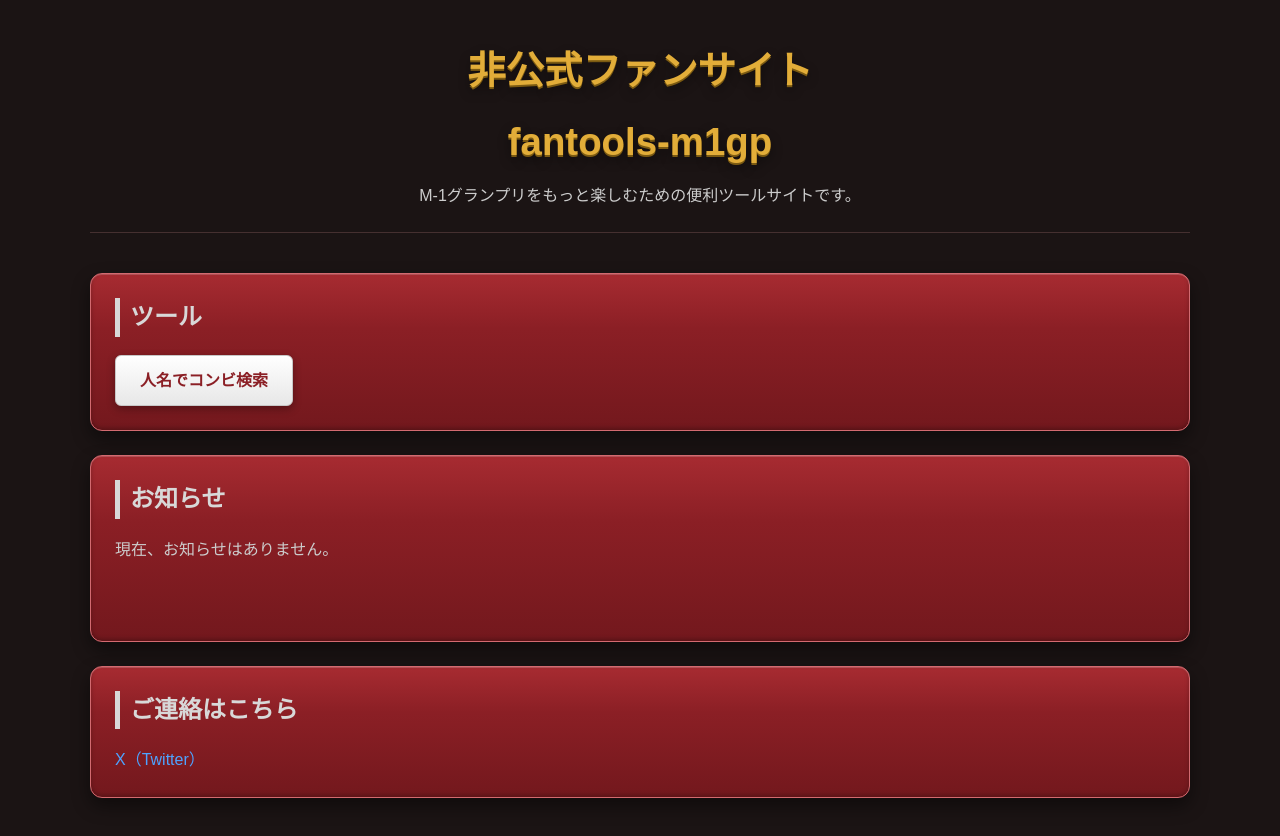
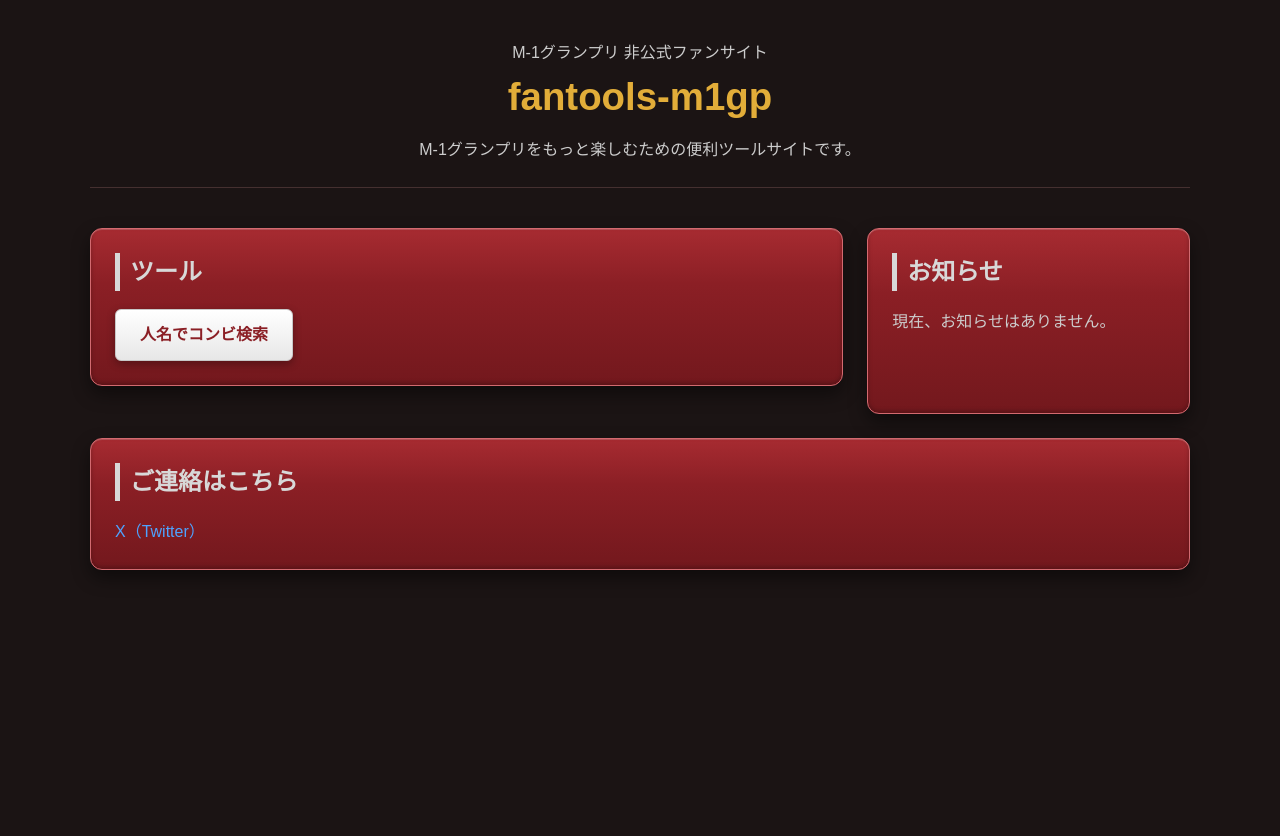
Before and after one commit to pukaowhotakeit/m-1_fan_page, a plain HTML site: page web/index.html in a window 1280 px wide. After the commit the page ends 800 px from the top, so only its background shows below. Drawn offline with Linux system fonts and the light colour scheme.

Commit message:
トップページのレイアウト変更#20260723

```diff
--- a/web/index.html
+++ b/web/index.html
@@ -16,7 +16,8 @@
 
         <header>
 
-            <h1>非公式ファンサイト</h1>
+            <p class="subtitle">M-1グランプリ 非公式ファンサイト</p>
+
             <h1>fantools-m1gp</h1>
 
             <p>
@@ -25,36 +26,35 @@
 
         </header>
 
+        <div class="main-layout">
+
+            <div class="left-column">
+
                 <section>
-
                     <h2>ツール</h2>
-
-            <p>
 
                     <a class="tool-button" href="member-search/">
                         人名でコンビ検索
                     </a>
+                </section>
 
-            </p>
+            </div>
 
-        </section>
+            <div class="right-column">
 
                 <section>
 
                     <h2>お知らせ</h2>
 
                     <div id="newsArea">
+                        現在、お知らせはありません。
+                    </div>
 
-                <!--
-                    今後ここにニュースタグを表示する。
-                    タグをクリックするとポップアップ表示予定。
-                -->
-
-                <p>現在、お知らせはありません。</p>
+                </section>
 
             </div>
 
-        </section>
+        </div>
 
         <section class="contact">
 
--- a/web/style.css
+++ b/web/style.css
@@ -26,9 +26,6 @@
 
 header h1 {
     color: #e2ad39;
-    text-shadow:
-        0 2px 0 #7b5a12,
-        0 5px 12px rgba(0,0,0,.45);
     font-size: 2.4rem;
     margin-bottom: 10px;
 }
```
Lines whose indentation alone changed are shown as unchanged.
